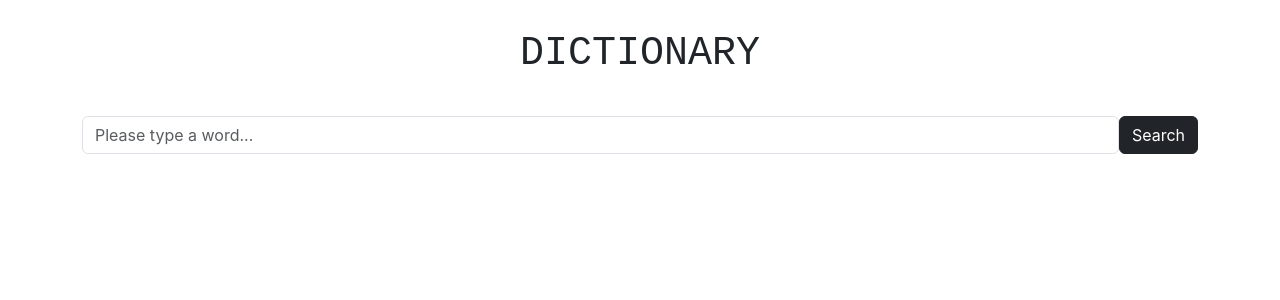
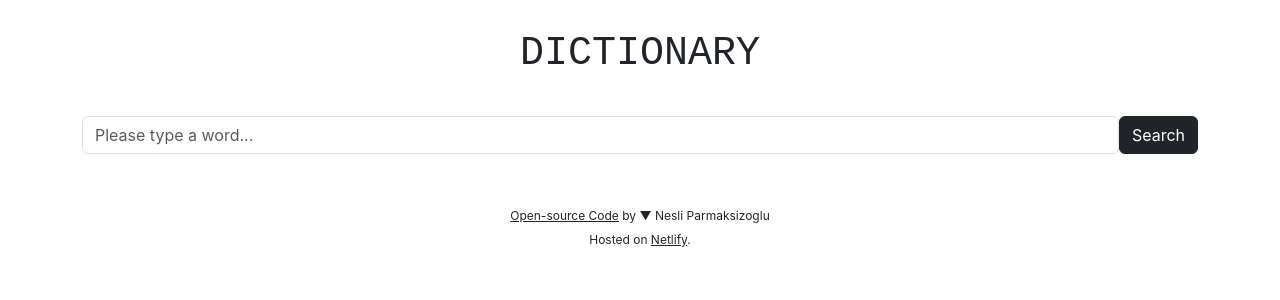
Before and after one commit to nesliprm/dictionary-react, a React (Create React App) app: page / in a window 1280 px wide. Shown: the top 300 px of the page. Built offline with nearby package versions, Linux system fonts and the light colour scheme.

Commit message:
added dictionary data, meanings array, footer + styling

```diff
--- a/src/Dictionary.js
+++ b/src/Dictionary.js
@@ -1,9 +1,12 @@
 import React, { useState } from "react";
 import axios from "axios";
 import "./Dictionary.css";
+import DictionaryData from "./DictionaryData";
+import Footer from "./Footer";
 
 export default function Dictionary() {
   let [word, setWord] = useState(null);
+  let [data, setData] = useState(null);
 
   function search(event) {
     event.preventDefault();
@@ -13,7 +16,7 @@ export default function Dictionary() {
 
   function showDefinition(response) {
     console.log(response.data[0]);
-    alert(response.data[0].meanings[0].definitions[0].definition);
+    setData(response.data[0]);
   }
 
   function updateWord(event) {
@@ -33,6 +36,12 @@ export default function Dictionary() {
           <button className="btn btn-dark">Search</button>
         </form>
       </div>
+      <div className="container">
+        <DictionaryData value={data} />
+      </div>
+      <div className="mt-5 mb-3">
+        <Footer />
+      </div>
     </div>
   );
 }
--- /dev/null
+++ b/src/DictionaryData.css
@@ -0,0 +1,4 @@
+.DictionaryData {
+  margin-top: 30px;
+  text-align: left;
+}
--- /dev/null
+++ b/src/DictionaryData.js
@@ -0,0 +1,24 @@
+import React from "react";
+import Meaning from "./Meaning";
+import "./DictionaryData.css";
+
+export default function DictionaryData(props) {
+  console.log(props.value);
+  if (props.value) {
+    return (
+      <div className="DictionaryData">
+        <h2>{props.value.word}</h2>
+        <br />
+        {props.value.meanings.map(function (meaning, index) {
+          return (
+            <div key={index}>
+              <Meaning value={meaning} />
+            </div>
+          );
+        })}
+      </div>
+    );
+  } else {
+    return null;
+  }
+}
--- /dev/null
+++ b/src/Footer.css
@@ -0,0 +1,3 @@
+.Footer small {
+  font-size: 12px;
+}
--- /dev/null
+++ b/src/Footer.js
@@ -0,0 +1,32 @@
+import React from "react";
+import "./Footer.css";
+
+export default function Footer() {
+  return (
+    <div className="Footer">
+      <small>
+        <a
+          href="https://github.com/nesliprm/cocktail-generator"
+          target="_blank"
+          class="link-dark"
+        >
+          Open-source Code
+        </a>{" "}
+        by ▼ Nesli Parmaksizoglu
+      </small>
+      <div>
+        <small>
+          Hosted on{" "}
+          <a
+            href="https://gilded-lokum-c4a09c.netlify.app/"
+            target="_blank"
+            class="link-dark"
+          >
+            Netlify
+          </a>
+          .
+        </small>
+      </div>
+    </div>
+  );
+}
--- /dev/null
+++ b/src/Meaning.js
@@ -0,0 +1,20 @@
+import React from "react";
+
+export default function Meaning(props) {
+  return (
+    <div className="Meaning">
+      <h5 className="border-bottom">{props.value.partOfSpeech}</h5>
+
+      {props.value.definitions.map(function (definition, index) {
+        return (
+          <div key={index}>
+            <p>{definition.definition}</p>
+            <p>
+              <em className="text-muted">{definition.example}</em>
+            </p>
+          </div>
+        );
+      })}
+    </div>
+  );
+}
```
